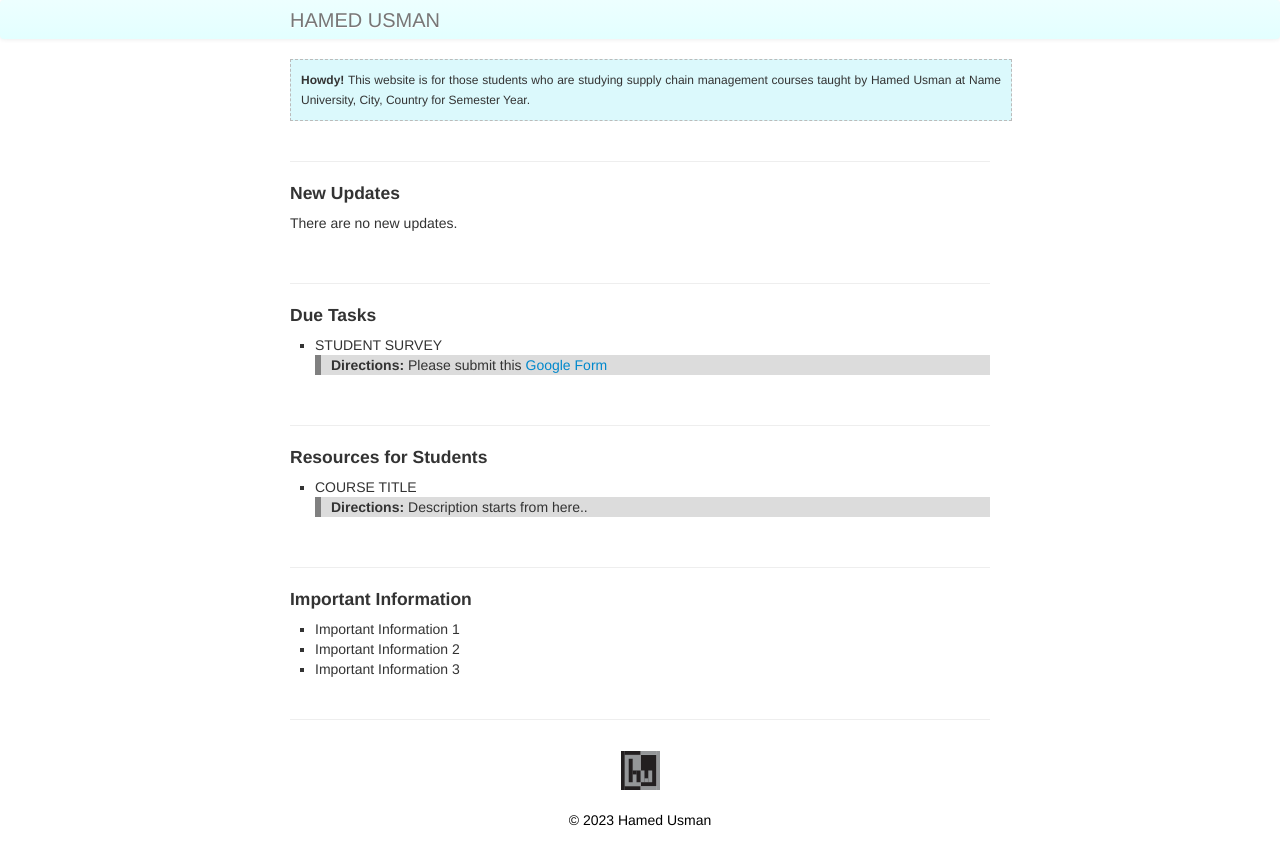
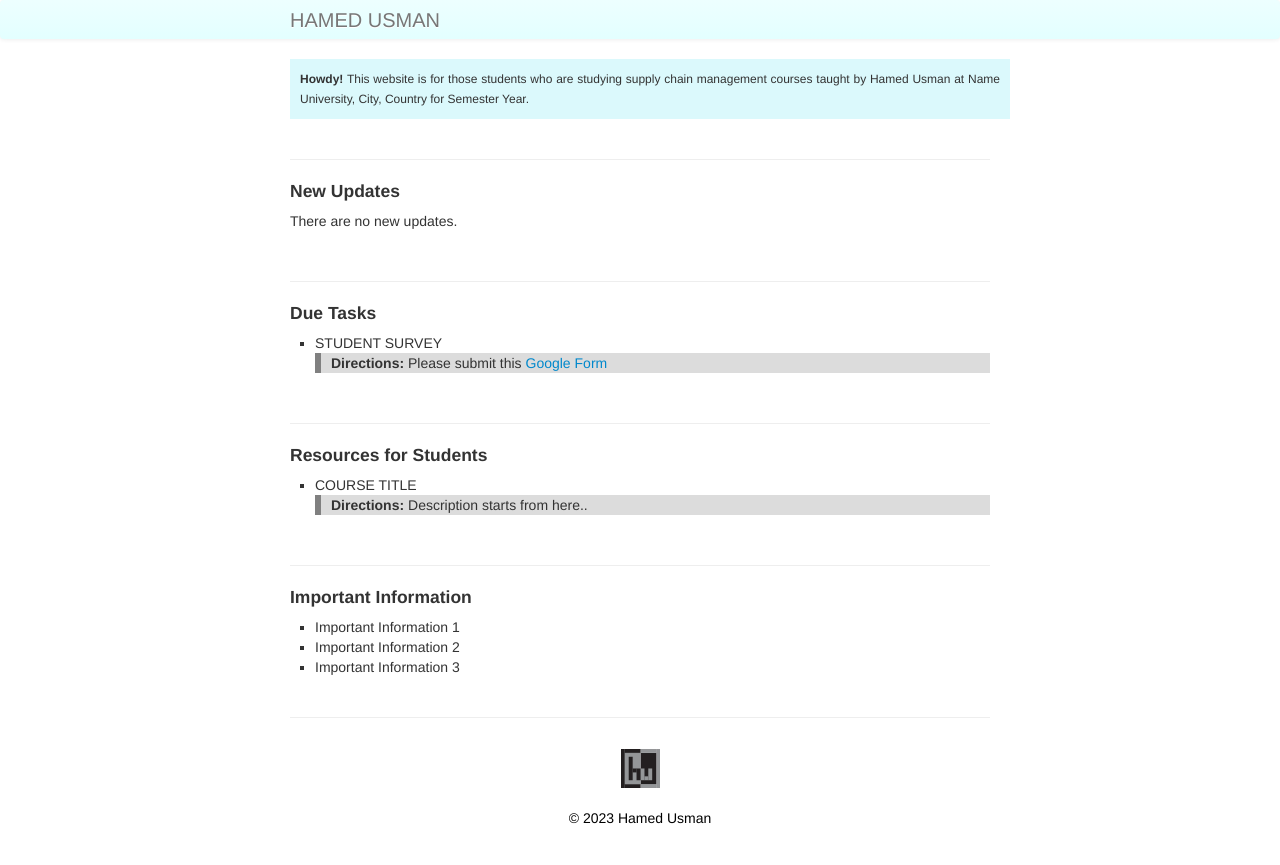
Before and after one commit to 101scm/101scm.github.io, a Jekyll site: the page built from index.md, in a window 1280 px wide. Shown: the top 865 px of the page. Built offline with Jekyll 4.4.1, drawn with Linux system fonts in a browser that asks for light colours.

```diff
--- a/index.md
+++ b/index.md
@@ -8,7 +8,7 @@ keywords: operations management, supply chain management, logistics
 div.ex
 {
 width:100%;
-border:1px dashed #bbbbbb;
+/*border:1px dashed #bbbbbb;*/
 background-color: #DBF9FC;
 padding:10px;
 }
```
